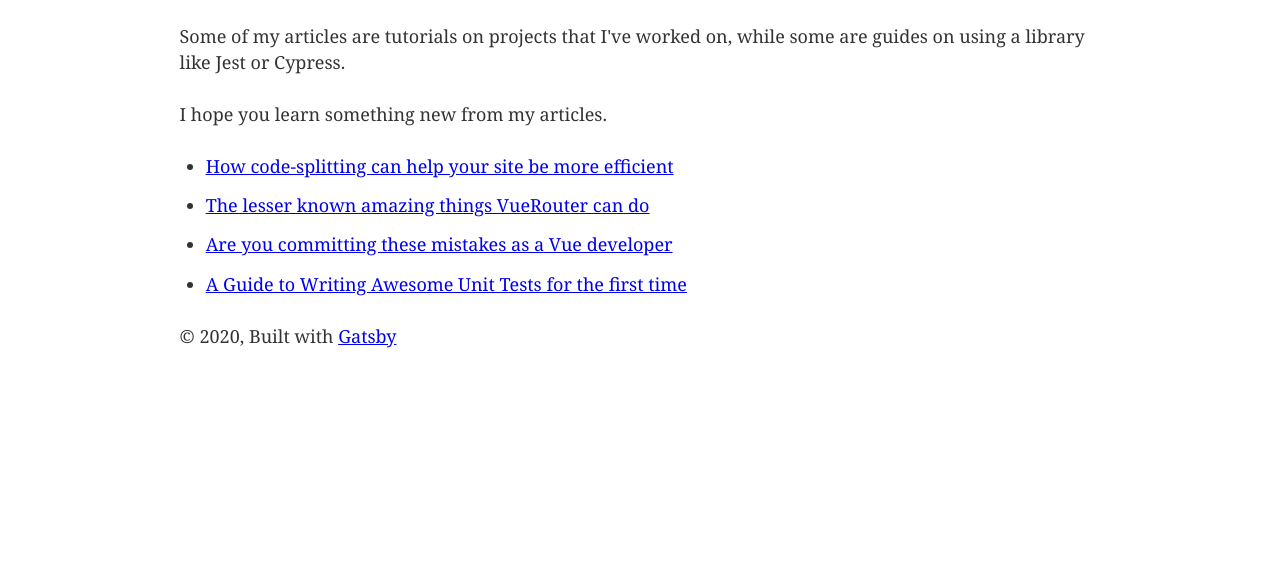
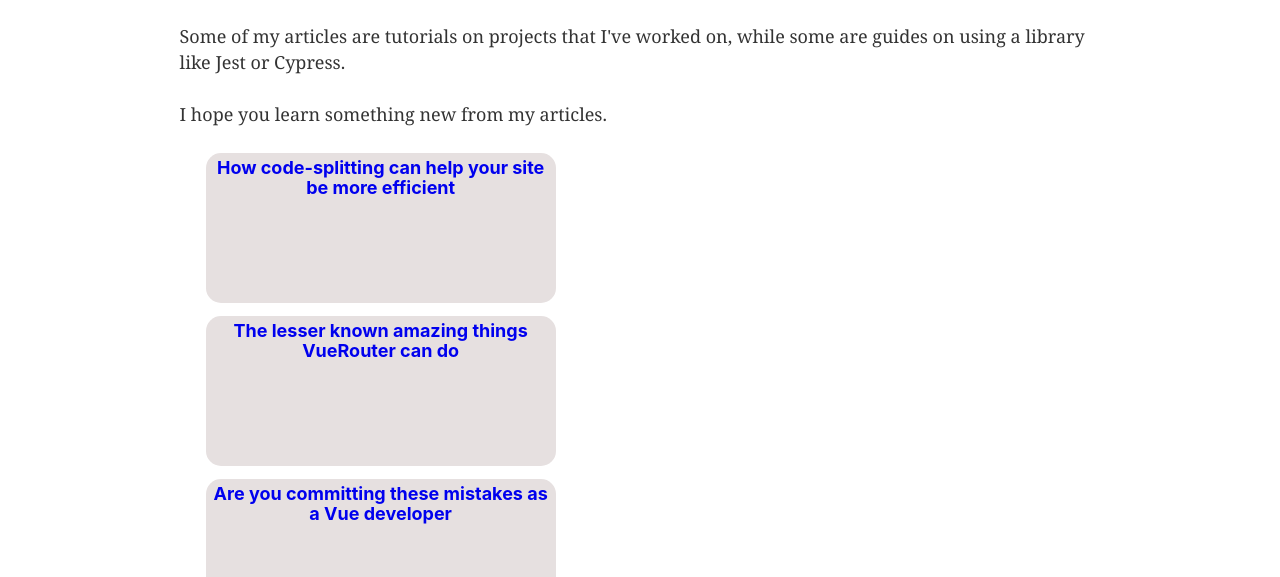
Before and after one commit to NAPOLEON039/Personal-Blog-Website, a Gatsby site: page / in a window 1280 px wide. Shown: the part 223-800 px from the top of the page. Built offline with nearby package versions, Linux system fonts and the light colour scheme; Gatsby itself is replaced by a stand-in of ours.

Commit message:
Style index page cards and links

```diff
--- /dev/null
+++ b/src/components/postCard.css
@@ -0,0 +1,8 @@
+#card {
+    background-color: rgb(230, 224, 224);
+    width: 350px;
+    height: 150px;
+    border-radius: 15px;
+    text-align: center;
+    padding: 5px;
+}
--- /dev/null
+++ b/src/components/postCard.js
@@ -0,0 +1,11 @@
+import React from "react"
+
+import "./postCard.css"
+
+const PostCard = ({postTitle}) => (
+    <div id="card">
+        <h4>{postTitle}</h4>
+    </div>
+)
+
+export default PostCard
--- /dev/null
+++ b/src/pages/index.css
@@ -0,0 +1,3 @@
+a {
+    text-decoration: none;
+}
--- a/src/pages/index.js
+++ b/src/pages/index.js
@@ -3,8 +3,9 @@ import { Link } from "gatsby"
 import { graphql } from "gatsby"
 
 import Layout from "../components/layout"
-// import Image from "../components/image"
+import Post from "../components/postCard"
 import SEO from "../components/seo"
+import "./index.css"
 
 // const IndexPage = ({data}) => {
 //   data.allMarkdownRemark.edges.map(post => console.log(post.node.frontmatter.title));
@@ -22,7 +23,7 @@ import SEO from "../components/seo"
 //   </Layout>
 // )}
 
-const IndexPage = ({data}) => {
+const index = ({data}) => {
   return (
     <Layout>
       <SEO title="Home" />
@@ -30,7 +31,11 @@ const IndexPage = ({data}) => {
       <p>I write articles on Vue, React and any topic that I work with.</p>
       <p>Some of my articles are tutorials on projects that I've worked on, while some are guides on using a library like Jest or Cypress.</p>
       <p>I hope you learn something new from my articles.</p>
-      <ul> {data.allMarkdownRemark.edges.map(post => <li key={post.node.id}><Link to={post.node.frontmatter.path}>{post.node.frontmatter.title}</Link></li>)} </ul>
+      <ul style={{listStyle: "none"}}>
+        {
+          data.allMarkdownRemark.edges.map(post => <li key={post.node.id}><Link to={post.node.frontmatter.path}><Post postTitle = {post.node.frontmatter.title} /></Link></li>)
+        }
+      </ul>
     </Layout>
 )}
 
@@ -49,4 +54,4 @@ export const postTitles = graphql`
   }
 `
 
-export default IndexPage
+export default index
```
Also changed, not shown: 1 other file.
